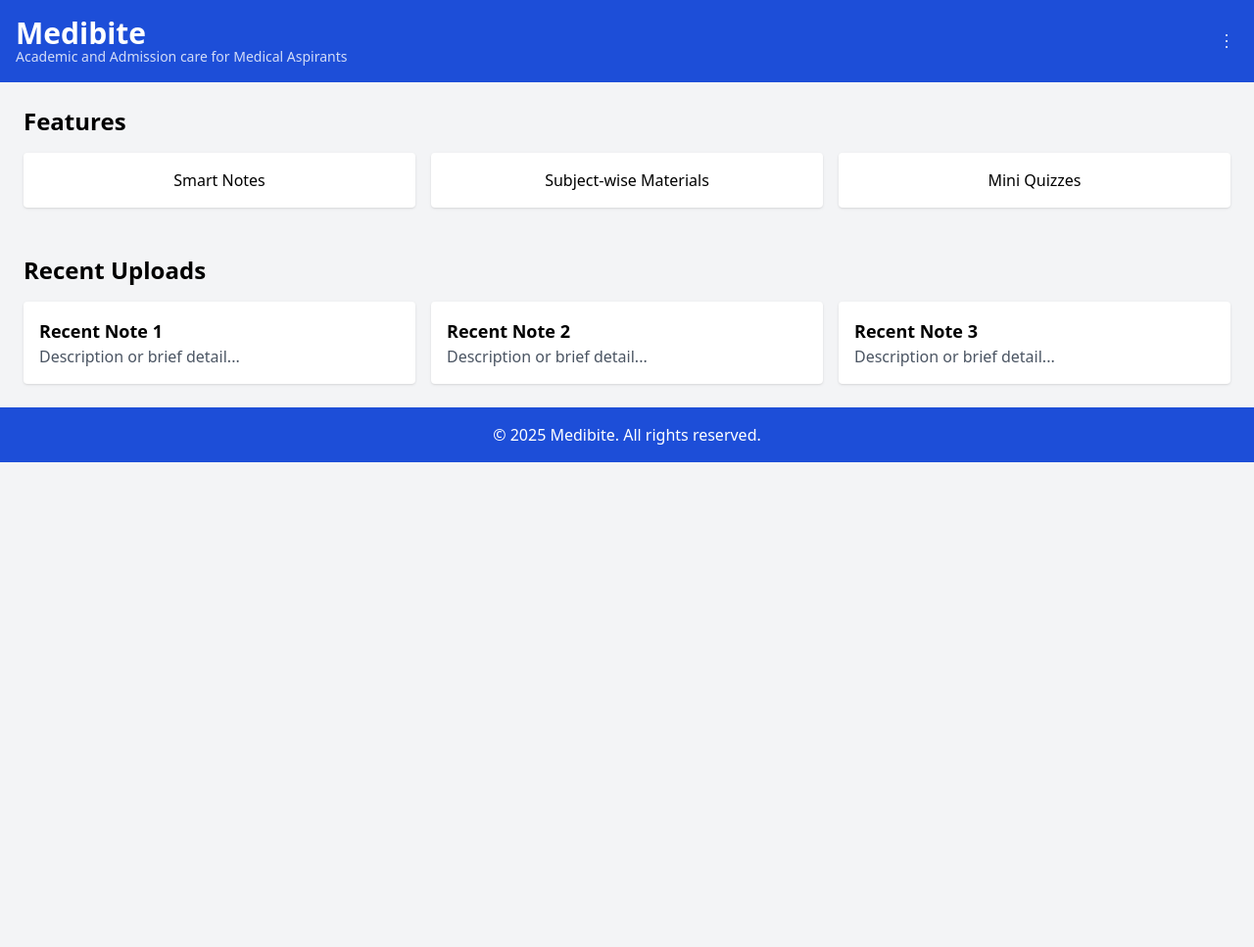
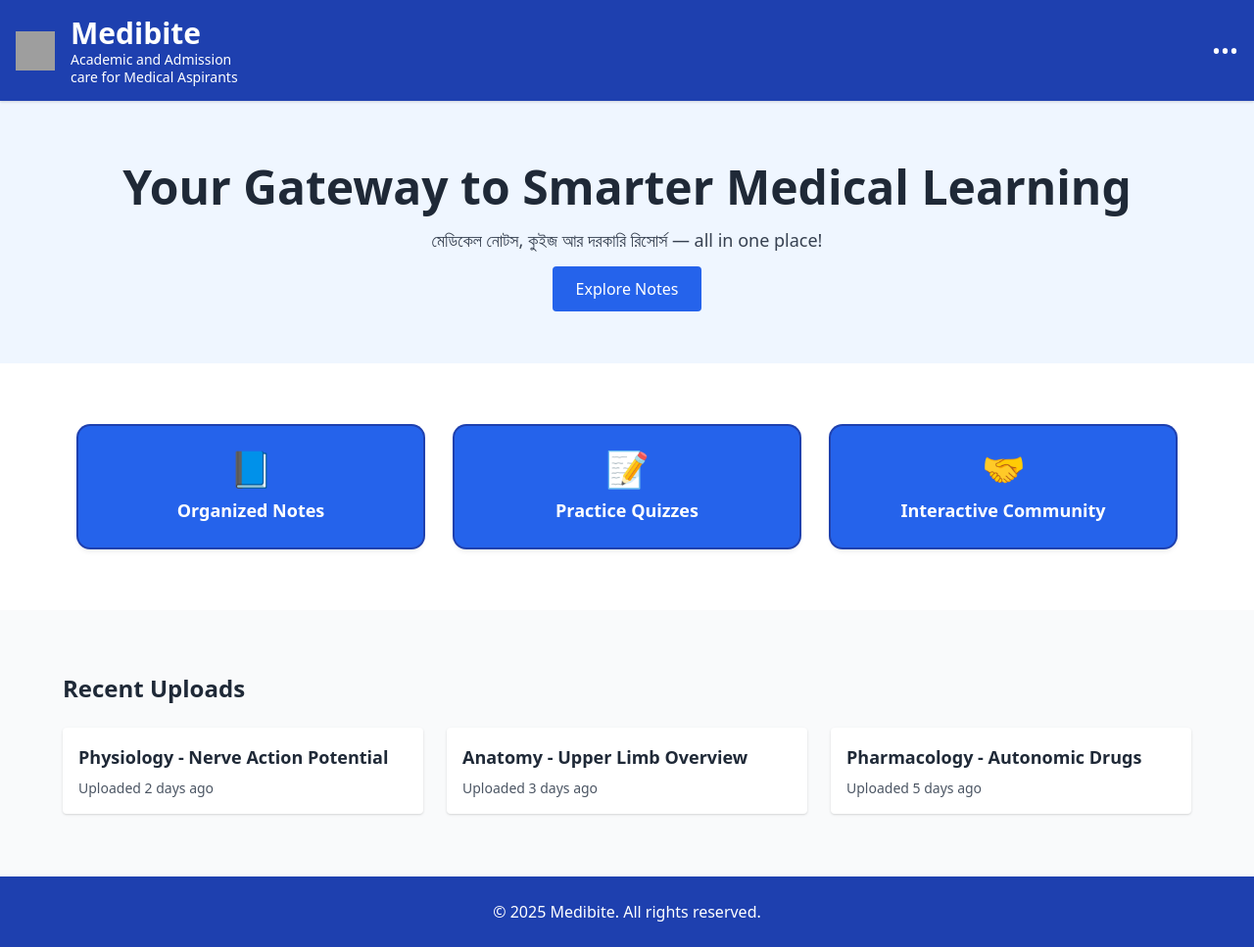
Before and after one commit to shifan01/Medibite, a plain HTML site: page index.html in a window 1280 px wide. Shown: the whole page at 98% size. Before the commit the page ends 800 px from the top, so only its background shows below. Drawn offline with nearby package versions, Linux system fonts and the light colour scheme; grey boxes are pictures that could not be loaded.

Commit message:
Update index.html

```diff
--- a/index.html
+++ b/index.html
@@ -1,103 +1,130 @@
 <!DOCTYPE html>
 <html lang="en">
 <head>
-  <meta charset="UTF-8">
-  <meta name="viewport" content="width=device-width, initial-scale=1.0">
-  <title>Medibite</title>
-  <script src="https://cdn.tailwindcss.com"></script>
-  <style>
-    .slide-panel {
-      transition: transform 0.3s ease-in-out;
-    }
-    .slide-panel.hidden {
-      transform: translateX(100%);
-    }
-    .slide-panel.visible {
-      transform: translateX(0);
-    }
-  </style>
+  <meta charset="UTF-8" />
+  <meta name="viewport" content="width=device-width, initial-scale=1.0"/>
+  <title>Medibite | Smarter Medical Learning</title>
+  <link href="https://cdn.jsdelivr.net/npm/tailwindcss@2.2.19/dist/tailwind.min.css" rel="stylesheet">
 </head>
-<body class="bg-gray-100">
+<body class="bg-white text-gray-800 font-sans relative">
 
-  <!-- Header -->
-  <header class="bg-blue-700 text-white p-4 flex items-center justify-between">
+  <!-- Navbar -->
+  <div class="flex justify-between items-center bg-blue-800 p-4 shadow relative z-10">
+    <!-- Logo Section with subtitle -->
+    <div class="flex items-center space-x-4">
+      <img src="https://img.icons8.com/fluency/48/stethoscope.png" alt="stethoscope" class="h-10 w-10">
+      <div class="text-white">
+        <div class="text-3xl font-bold">Medibite</div>
+        <div class="text-sm leading-tight">Academic and Admission<br/>care for Medical Aspirants</div>
+      </div>
+    </div>
+
+    <!-- 3 dots menu icon -->
     <div>
-      <h1 class="text-3xl font-bold">Medibite</h1>
-      <p class="text-sm text-white opacity-80 -mt-1">
-        Academic and Admission care for Medical Aspirants
-      </p>
+      <button id="menuToggle" class="text-2xl text-white focus:outline-none">•••</button>
     </div>
-    <button id="menu-btn" class="text-white focus:outline-none">
-      <svg class="w-6 h-6" fill="none" stroke="currentColor" stroke-width="2"
-           viewBox="0 0 24 24" xmlns="http://www.w3.org/2000/svg">
-        <path stroke-linecap="round" stroke-linejoin="round"
-              d="M12 6h.01M12 12h.01M12 18h.01"></path>
-      </svg>
-    </button>
-  </header>
-
-  <!-- Slide Menu Panel -->
-  <div id="menu-panel" class="fixed top-0 right-0 h-full w-1/3 bg-blue-700 text-white p-4 slide-panel hidden z-50">
-    <ul class="space-y-4 mt-10">
-      <li><a href="#" class="block hover:text-gray-300">Home</a></li>
-      <li><a href="#" class="block hover:text-gray-300">Blogs</a></li>
-      <li><a href="#" class="block hover:text-gray-300">Our Social Media</a></li>
-      <li><a href="#" class="block hover:text-gray-300">Contact</a></li>
-      <li class="mt-10"><a href="#" class="block hover:text-gray-300">Login / Sign Up</a></li>
-    </ul>
   </div>
 
-  <!-- Overlay to close panel -->
+  <!-- Overlay -->
   <div id="overlay" class="fixed inset-0 bg-black bg-opacity-40 hidden z-40"></div>
 
-  <!-- Features Section -->
-  <section class="p-6">
-    <h2 class="text-2xl font-bold mb-4">Features</h2>
-    <div class="grid grid-cols-1 md:grid-cols-3 gap-4">
-      <button class="bg-white p-4 rounded shadow hover:shadow-md transition">Smart Notes</button>
-      <button class="bg-white p-4 rounded shadow hover:shadow-md transition">Subject-wise Materials</button>
-      <button class="bg-white p-4 rounded shadow hover:shadow-md transition">Mini Quizzes</button>
+  <!-- Sliding Panel -->
+  <div id="menuPanel" class="fixed top-0 right-0 h-full w-1/3 max-w-xs bg-blue-800 text-white transform translate-x-full transition-transform duration-300 z-50 p-6 flex flex-col justify-between">
+    <div class="space-y-4">
+      <a href="#" class="block hover:text-blue-200">Home</a>
+      <a href="#" class="block hover:text-blue-200">Blog</a>
+      <a href="#" class="block hover:text-blue-200">Our Social Media</a>
+      <a href="#" class="block hover:text-blue-200">Contact</a>
+    </div>
+    <div class="pt-6 border-t mt-6">
+      <a href="#" class="block hover:text-blue-200">Login / Sign Up</a>
+    </div>
+  </div>
+
+  <!-- Hero Section -->
+  <section class="bg-blue-50 py-16 px-4 text-center">
+    <h1 class="text-4xl md:text-5xl font-bold mb-4">Your Gateway to Smarter Medical Learning</h1>
+    <p class="text-lg text-gray-700 mb-6">মেডিকেল নোটস, কুইজ আর দরকারি রিসোর্স — all in one place!</p>
+    <a href="#" class="bg-blue-600 text-white px-6 py-3 rounded hover:bg-blue-700 transition">Explore Notes</a>
+  </section>
+
+  <!-- Features Section (button-like) -->
+  <section class="py-16 px-4 max-w-6xl mx-auto">
+    <div class="grid md:grid-cols-3 gap-8 text-center">
+
+      <!-- Feature 1 -->
+      <a href="#" class="block bg-blue-600 text-white hover:bg-blue-700 transition p-6 rounded-xl shadow-md ring-2 ring-blue-800 hover:ring-blue-900 font-semibold text-lg transform transition-all hover:scale-105">
+        <div class="text-4xl mb-2">📘</div>
+        Organized Notes
+      </a>
+
+      <!-- Feature 2 -->
+      <a href="#" class="block bg-blue-600 text-white hover:bg-blue-700 transition p-6 rounded-xl shadow-md ring-2 ring-blue-800 hover:ring-blue-900 font-semibold text-lg transform transition-all hover:scale-105">
+        <div class="text-4xl mb-2">📝</div>
+        Practice Quizzes
+      </a>
+
+      <!-- Feature 3 -->
+      <a href="#" class="block bg-blue-600 text-white hover:bg-blue-700 transition p-6 rounded-xl shadow-md ring-2 ring-blue-800 hover:ring-blue-900 font-semibold text-lg transform transition-all hover:scale-105">
+        <div class="text-4xl mb-2">🤝</div>
+        Interactive Community
+      </a>
+
     </div>
   </section>
 
   <!-- Recent Uploads Section -->
-  <section class="p-6">
-    <h2 class="text-2xl font-bold mb-4">Recent Uploads</h2>
-    <div class="grid grid-cols-1 md:grid-cols-3 gap-4">
-      <a href="#" class="block bg-white p-4 rounded shadow hover:shadow-md transition">
-        <h3 class="text-lg font-semibold">Recent Note 1</h3>
-        <p class="text-gray-600">Description or brief detail...</p>
-      </a>
-      <a href="#" class="block bg-white p-4 rounded shadow hover:shadow-md transition">
-        <h3 class="text-lg font-semibold">Recent Note 2</h3>
-        <p class="text-gray-600">Description or brief detail...</p>
-      </a>
-      <a href="#" class="block bg-white p-4 rounded shadow hover:shadow-md transition">
-        <h3 class="text-lg font-semibold">Recent Note 3</h3>
-        <p class="text-gray-600">Description or brief detail...</p>
-      </a>
+  <section class="bg-gray-50 py-16 px-4">
+    <div class="max-w-6xl mx-auto">
+      <h2 class="text-2xl font-bold mb-6">Recent Uploads</h2>
+      <div class="grid md:grid-cols-3 gap-6">
+
+        <!-- Recent Upload 1 -->
+        <div class="bg-white p-4 shadow rounded transform transition-all hover:scale-105 focus:ring-2 focus:ring-blue-600 focus:outline-none">
+          <a href="/notes/physiology-action-potential" class="block">
+            <div class="font-semibold text-lg mb-2">Physiology - Nerve Action Potential</div>
+            <p class="text-sm text-gray-600">Uploaded 2 days ago</p>
+          </a>
+        </div>
+
+        <!-- Recent Upload 2 -->
+        <div class="bg-white p-4 shadow rounded transform transition-all hover:scale-105 focus:ring-2 focus:ring-blue-600 focus:outline-none">
+          <a href="/notes/anatomy-upper-limb" class="block">
+            <div class="font-semibold text-lg mb-2">Anatomy - Upper Limb Overview</div>
+            <p class="text-sm text-gray-600">Uploaded 3 days ago</p>
+          </a>
+        </div>
+
+        <!-- Recent Upload 3 -->
+        <div class="bg-white p-4 shadow rounded transform transition-all hover:scale-105 focus:ring-2 focus:ring-blue-600 focus:outline-none">
+          <a href="/notes/pharmacology-autonomic-drugs" class="block">
+            <div class="font-semibold text-lg mb-2">Pharmacology - Autonomic Drugs</div>
+            <p class="text-sm text-gray-600">Uploaded 5 days ago</p>
+          </a>
+        </div>
+
+      </div>
     </div>
   </section>
 
   <!-- Footer -->
-  <footer class="bg-blue-700 text-white p-4 text-center">
-    &copy; 2025 Medibite. All rights reserved.
+  <footer class="bg-blue-800 text-white py-6 text-center">
+    <p>&copy; 2025 Medibite. All rights reserved.</p>
   </footer>
 
+  <!-- Script for toggle panel -->
   <script>
-    const menuBtn = document.getElementById('menu-btn');
-    const menuPanel = document.getElementById('menu-panel');
+    const toggle = document.getElementById('menuToggle');
+    const panel = document.getElementById('menuPanel');
     const overlay = document.getElementById('overlay');
 
-    menuBtn.addEventListener('click', () => {
-      menuPanel.classList.remove('hidden');
-      menuPanel.classList.add('visible');
-      overlay.classList.remove('hidden');
+    toggle.addEventListener('click', () => {
+      panel.classList.toggle('translate-x-full');
+      overlay.classList.toggle('hidden');
     });
 
     overlay.addEventListener('click', () => {
-      menuPanel.classList.remove('visible');
-      menuPanel.classList.add('hidden');
+      panel.classList.add('translate-x-full');
       overlay.classList.add('hidden');
     });
   </script>
```
